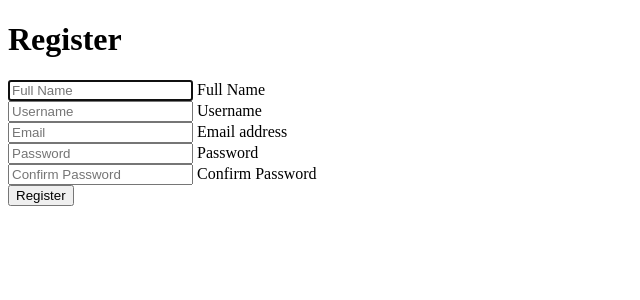
After one commit to Purinat33/Python_Cryptocurrency, a Flask app: template templates/register.html in a window 1280 px wide. The commit adds this page. Shown: the top 300 px of the page, without its empty margins (0-640 px from the left). Run offline with Flask 3, Linux system fonts and the light colour scheme; the template is opened without the code that fills it, so the values that code supplies are empty; parts of the project's set-up code (start-up, migrations or seed data) failed here and were passed over; some libraries are stand-ins or nearby versions.

Commit message:
Create register form

```diff
--- a/app.py
+++ b/app.py
@@ -7,6 +7,9 @@ from flask import Flask, render_template, flash, redirect, url_for, session, req
 from passlib.hash import sha256_crypt
 from flask_mysqldb import MySQL
 import credential # Manually done
+
+from sql_tools import *
+from forms import *
 
 app = Flask(__name__)
 
@@ -18,10 +21,24 @@ app.config['MYSQL_CURSORCLASS'] = 'DictCursor' # Dictionary
 
 mysql = MySQL(app)
 
+@app.route('/register', methods = ['GET', 'POST'])
+def register():
+    form = RegisterForm(request.form)
+    users = Table('users', 'name', 'email', 'username', 'password')
+
+    if request.method == 'POST' and form.validate():
+        pass
+
+    return render_template('register.html', form=form)
+
 # Home page
 @app.route('/')
 def index():
     # Flask looks inside the templates folder
+    # users = Table('users', 'name', 'email', 'username', 'password')
+    # users.insert('John Doe', 'pycharm@gmail.com', 'jdoe123', 'kingdom213')
+    # users.drop()
+
     return render_template('index.html')
 
 if __name__ == '__main__':
--- a/templates/index.html
+++ b/templates/index.html
@@ -14,8 +14,8 @@
 
     <hr>
     <ul>
-        <li><a href="login.html">Login</a></li>
-        <li><a href="regis.html">Register</a></li>
+        <li><a href="/login">Login</a></li>
+        <li><a href="/register">Register</a></li>
     </ul>
 
 </body>
--- /dev/null
+++ b/templates/register.html
@@ -0,0 +1,63 @@
+<!DOCTYPE html>
+<html lang="en">
+<head>
+    <meta charset="UTF-8">
+    <meta http-equiv="X-UA-Compatible" content="IE=edge">
+    <meta name="viewport" content="width=device-width, initial-scale=1.0">
+    <title>Register</title>
+</head>
+<body>
+
+    <h1>Register</h1>
+
+        <form method="POST" action="">
+            <div class="form-group">
+                <div class="form-row">
+                    <div class="col-md-6">
+                        <div class="form-label-group">
+                            <input type="text" id="inputUsername" name="name" class="form-control" placeholder="Full Name"
+                                required="required" autofocus="autofocus" value={{request.form.name}}>
+                            <label for="fullName">Full Name</label>
+                        </div>
+                    </div>
+                    <div class="col-md-6">
+                        <div class="form-label-group">
+                            <input type="text" id="inputUsername" name="username" class="form-control" placeholder="Username"
+                                required="required" autofocus="autofocus" value={{request.form.username}}>
+                            <label for="inputUsername">Username</label>
+                        </div>
+                    </div>
+                </div>
+            </div>
+            <div class="form-group">
+                <div class="form-label-group">
+                    <input type="text" id="inputEmail" name="email" class="form-control" placeholder="Email" required="required"
+                        autofocus="autofocus" value={{request.form.email}}>
+                    <label for="inputEmail">Email address</label>
+                </div>
+            </div>
+            <div class="form-group">
+                <div class="form-row">
+                    <div class="col-md-6">
+                        <div class="form-label-group">
+                            <input type="password" id="inputPassword" name="password" class="form-control"
+                                placeholder="Password" required="required" autofocus="autofocus"
+                                value={{request.form.password}}>
+                            <label for="inputPassword">Password</label>
+                        </div>
+                    </div>
+                    <div class="col-md-6">
+                        <div class="form-label-group">
+                            <input type="password" id="confirmPassword" name="confirm" class="form-control"
+                                placeholder="Confirm Password" required="required" autofocus="autofocus"
+                                value={{request.form.confirm}}>
+                            <label for="confirmPassword">Confirm Password</label>
+                        </div>
+                    </div>
+                </div>
+            </div>
+            <button type="submit" class="btn btn-primary btn-block">Register</button>
+        </form>
+
+</body>
+</html>
```
Also changed, not shown: forms.py (added, +8 -0 lines), sql_tools.py (+36 -15 lines).
